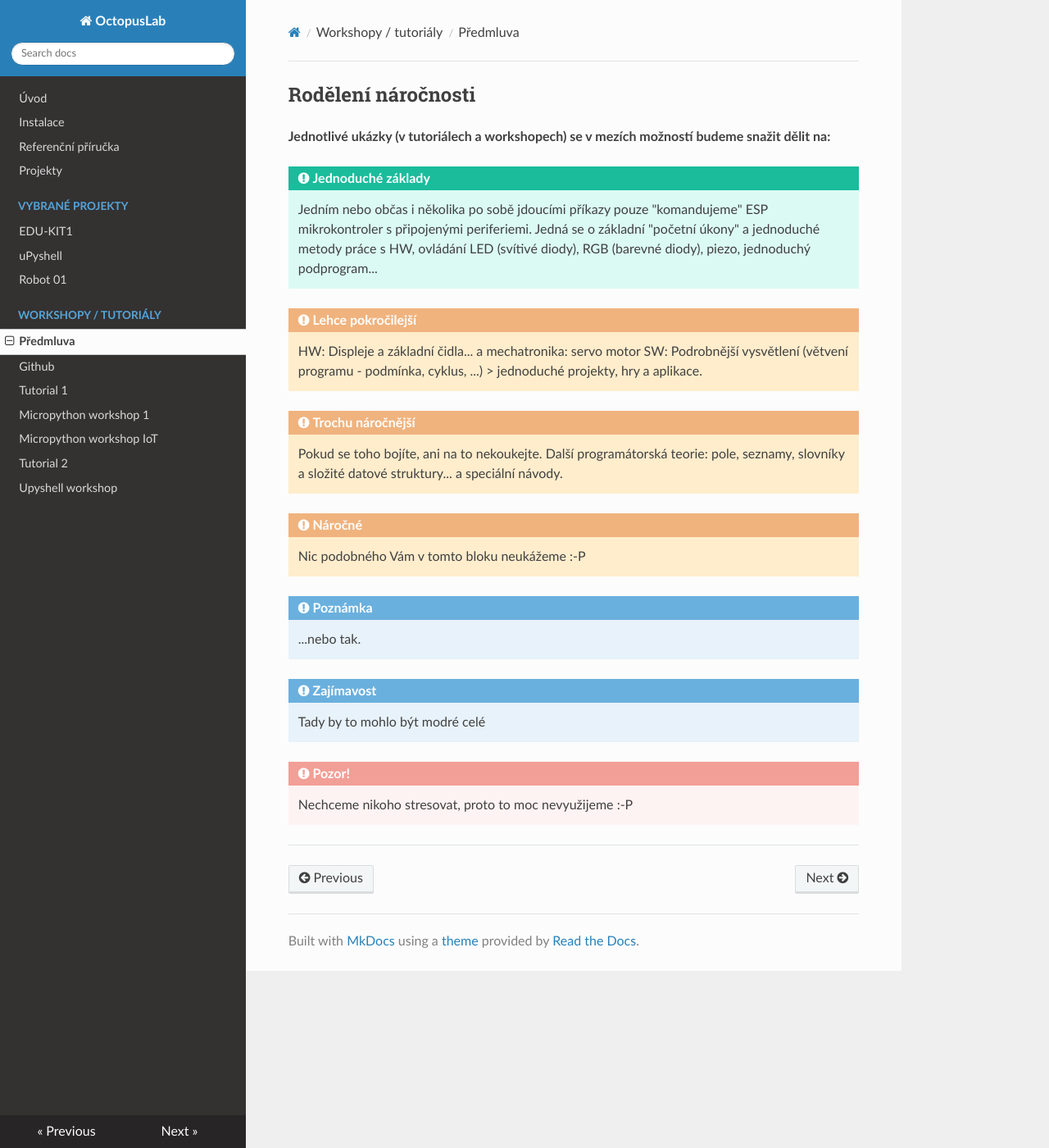
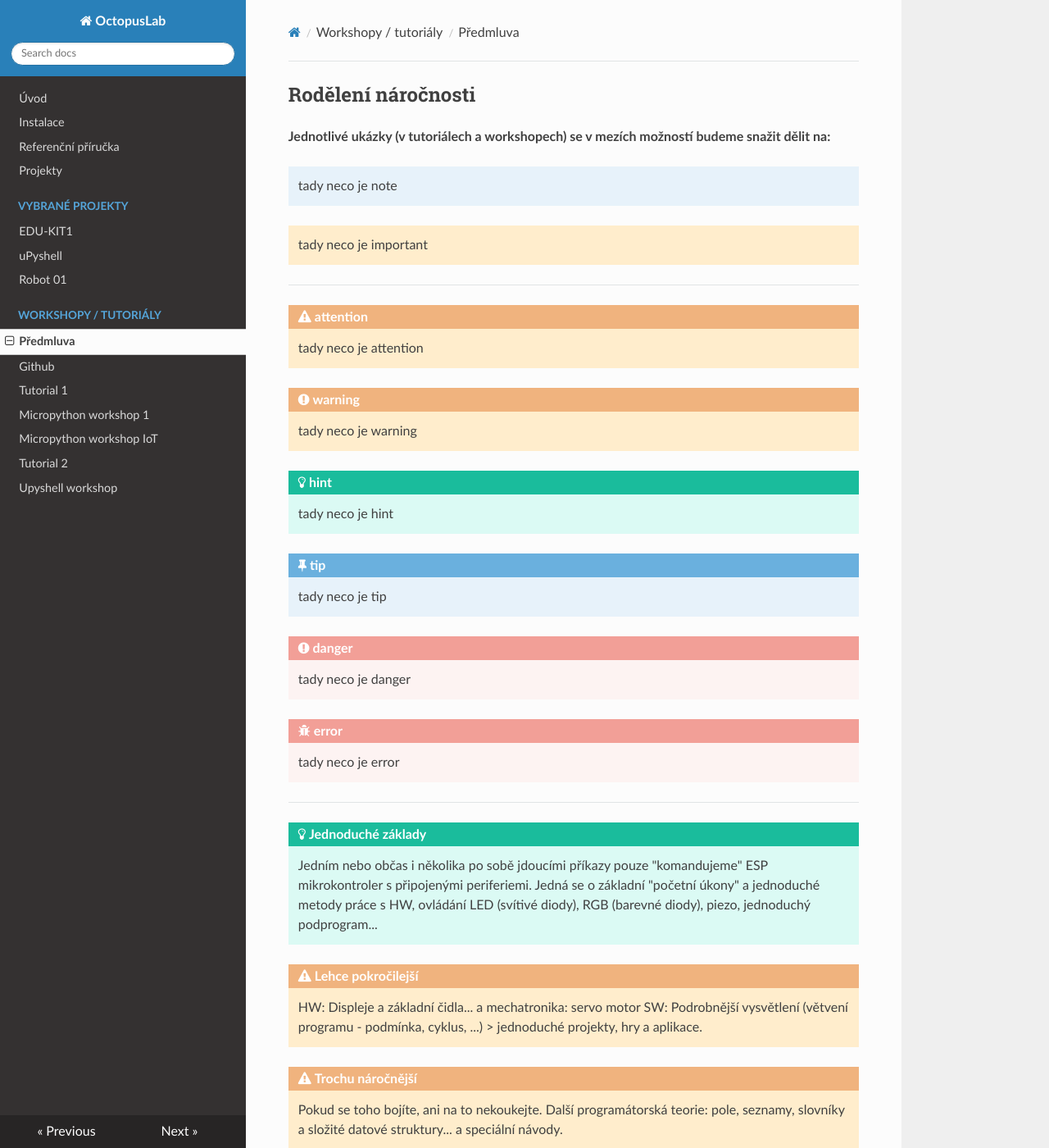
Before and after one commit to octopuslab-cz/docs_octopuslab_cz, an MkDocs documentation site: the page built from docs/tut-predmluva.md, in a window 1280 px wide and 1400 px high. Shown: the whole window at 82% size. Built offline with MkDocs 1.6.1, drawn with Linux system fonts in a browser that asks for light colours; nearby versions of some CDN libraries.

Commit message:
added custom css, custom style for abmonition

```diff
--- /dev/null
+++ b/docs/css/extra.css
@@ -0,0 +1,35 @@
+.admonition.note .admonition-title {
+    display: none;
+}
+.admonition.important  {
+    background-color: #ffedcc;
+}
+
+.admonition.tip  {
+    background-color: #e7f2fa;
+}
+.admonition.tip .admonition-title {
+    background-color: #6ab0de;
+}
+
+.admonition.note .admonition-title,
+.admonition.important .admonition-title {
+        display: none;
+}
+
+
+.rst-content .admonition.error .admonition-title:before {
+    content: "\f188";
+}
+
+.rst-content .admonition.attention .admonition-title:before {
+    content: "\f071";
+}
+
+.rst-content .admonition.tip .admonition-title:before {
+    content: "\f08d";
+}
+
+.rst-content .admonition.hint .admonition-title:before {
+    content: "\f0eb";
+}
--- a/docs/tut-predmluva.md
+++ b/docs/tut-predmluva.md
@@ -1,6 +1,31 @@
 ## Rodělení náročnosti
 
 **Jednotlivé ukázky (v tutoriálech a workshopech) se v mezích možností budeme snažit dělit na:**
+
+!!! note "**note**"
+    tady neco je note
+!!! important "**important**"
+    tady neco je important
+
+---
+
+!!! attention "**attention**"
+    tady neco je attention
+!!! warning "**warning**"
+    tady neco je warning
+
+!!! hint "**hint**"
+    tady neco je hint
+!!! tip "**tip**"
+    tady neco je tip
+
+
+!!! danger "**danger**"
+    tady neco je danger
+!!! error "**error**"
+    tady neco je error
+
+---
 
 !!! hint "**Jednoduché základy**"
       Jedním nebo občas i několika po sobě jdoucími příkazy pouze "komandujeme" ESP mikrokontroler s připojenými periferiemi. Jedná se o základní  "početní úkony" a jednoduché metody práce s HW, ovládání LED (svítivé diody), RGB (barevné diody), piezo, jednoduchý podprogram...
--- a/mkdocs.yml
+++ b/mkdocs.yml
@@ -18,6 +18,9 @@ nav:
       - 'Upyshell workshop ': ws-upyshell.md
 
 theme: readthedocs
+
+extra_css:
+    - css/extra.css
 
 markdown_extensions:
   - markdown.extensions.admonition
```
Also changed, not shown: docs/index.md (+3 -4 lines).
